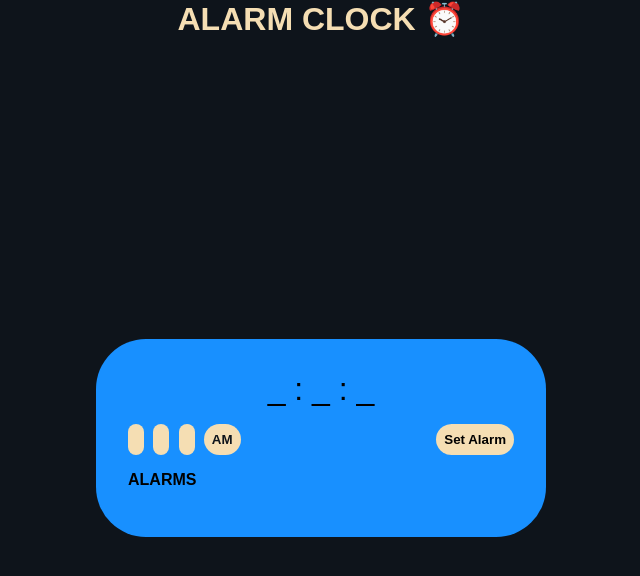
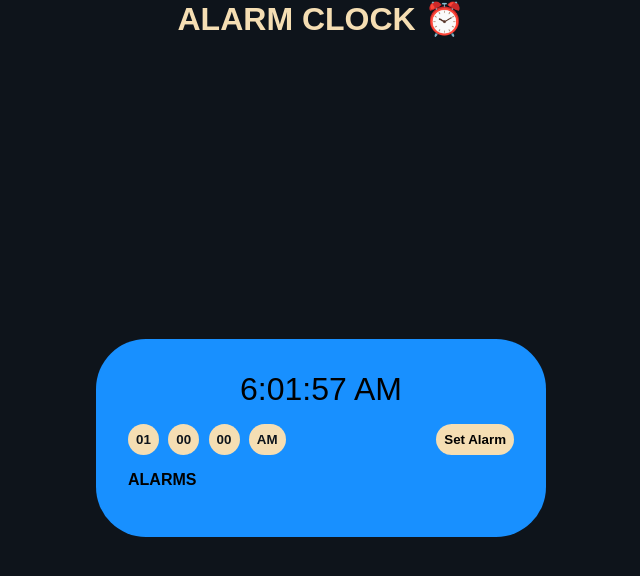
Before and after one commit to priyagawali/alarm_clock-frontend-skilltest, a plain HTML site: page alarm-clock.html in a window 1280 px wide. Shown: the whole page, without its empty margins (319-959 px from the left). Drawn offline with Linux system fonts and the light colour scheme.

Commit message:
Update alarm-clock.html

```diff
--- a/alarm-clock.html
+++ b/alarm-clock.html
@@ -47,7 +47,7 @@
     </div>
 
     <!-- JavaScript File -->
-    <script src="./index.js"></script>
+    <script src="alarm-clock.js"></script>
   </body>
 </html>
 </html>
```
